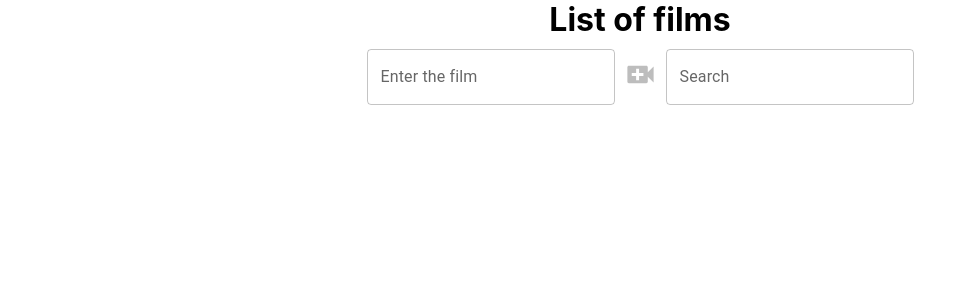
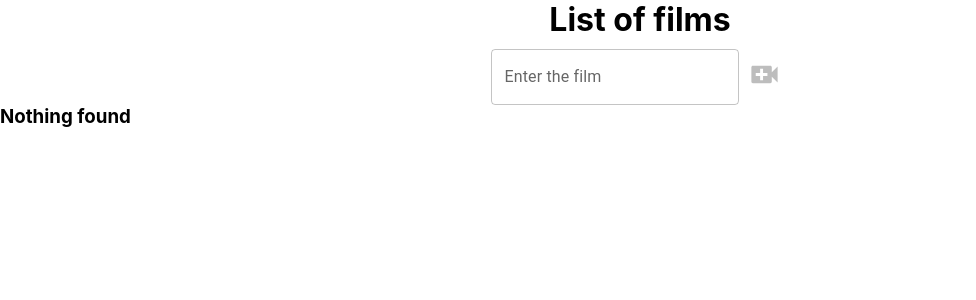
Before and after one commit to yneskladovae/List-of-films, a React (Create React App) app: page / in a window 1280 px wide. Shown: the top 300 px of the page, without its empty margins (0-976 px from the left). Built offline with nearby package versions, Linux system fonts and the light colour scheme.

Commit message:
start dev sidebar

```diff
--- a/src/components/FilmsList/FilmsList.tsx
+++ b/src/components/FilmsList/FilmsList.tsx
@@ -8,20 +8,17 @@ import Checkbox from '@mui/material/Checkbox';
 import PlayCircleOutlinedIcon from '@mui/icons-material/PlayCircleOutlined';
 import PlayCircleFilledOutlinedIcon from '@mui/icons-material/PlayCircleFilledOutlined';
 import {InputItemForm} from "../InputItemForm/InputItemForm";
-import TextField from "@mui/material/TextField";
+import {Search} from "../Search/Search";
 
 export const FilmsList = () => {
     const films = useSelector<AppRootStateType, Array<initialStateType>>(state => state.filmsList)
-    const [searchTerm, setSearchTerm] = useState("");
     const dispatch = useDispatch()
+
+    const [searchTerm, setSearchTerm] = useState<string>("");
 
     const addFilmRatingHandler = (id: string, ratingValue: null | number) => {
         dispatch(addFilmRatingAC(id, ratingValue))
     }
-
-    const handleChange = (event: ChangeEvent<HTMLInputElement>) => {
-        setSearchTerm(event.target.value);
-    };
 
     const results = !searchTerm
         ? films
@@ -29,28 +26,44 @@ export const FilmsList = () => {
             el.film.toLowerCase().includes(searchTerm.toLocaleLowerCase())
         );
 
+    const onChangeCheckboxHandler = (e: ChangeEvent<HTMLInputElement>) => {
+        console.log( e.currentTarget.checked)
+        e.currentTarget.checked && results.filter(el => el.isWatched)
+        console.log(results.filter(el => el.isWatched))
+    }
+
     return (
         <div>
+            <div className={'films-list-container'}>
+                {films.length > 0 && (
+                    <div className={'sidebar'}>
+                        <h2>Sidebar</h2>
+                        <div>
+                            <Search value={searchTerm} setSearchTerm={setSearchTerm}/>
+                        </div>
+                        <div>
+                            <label>
+                                Film viewed: <input type="checkbox" onChange={onChangeCheckboxHandler} />
+                            </label>
+                        </div>
+                        <div>
+                            <label>
+                                Rating of the film:  <FilmRating
+                                addFilmRating={() => {}}/>
+                            </label>
+                        </div>
+                    </div>
+                )}
+                <div className={'films-main'}>
+                    <div className={'add-film-form'}>
                         <h1 className={'title'}>List of films</h1>
-            <div className={'add-search-films'}>
-                <InputItemForm/>
-                <TextField
-                    label="Search"
-                    variant="outlined"
-                    type="text"
-                    placeholder="Search"
-                    value={searchTerm}
-                    onChange={handleChange}
-                />
+                        <InputItemForm setSearchTerm={setSearchTerm}/>
                     </div>
                     <ul className={'films-container'}>
                         {results.map(el => {
                             return (
                                 <>
-                            <Paper
-                                elevation={1}
-                                style={{backgroundColor: el.color}}
-                            >
+                                    <Paper elevation={1} style={{backgroundColor: el.color}}>
                                         <li key={el.id} className={'film-item'}>
                                             <div>
                                                 <h2>{el.film}</h2>
@@ -73,7 +86,10 @@ export const FilmsList = () => {
                                 </>
                             )
                         })}
+                        {results.length === 0 && <h3>Nothing found</h3>}
                     </ul>
+                </div>
+            </div>
         </div>
     );
 };
--- a/src/components/InputItemForm/InputItemForm.tsx
+++ b/src/components/InputItemForm/InputItemForm.tsx
@@ -1,10 +1,9 @@
-import React, {ChangeEvent, memo, useState} from 'react';
+import React, {ChangeEvent, FC, memo, useState} from 'react';
 import TextField from "@mui/material/TextField";
 import IconButton from "@mui/material/IconButton";
 import VideoCallIcon from "@mui/icons-material/VideoCall";
-import {addFilmAC, initialStateType} from "../../store/filmsListReducer";
-import {useDispatch, useSelector} from "react-redux";
-import {AppRootStateType} from "../../store/state";
+import {addFilmAC} from "../../store/filmsListReducer";
+import {useDispatch} from "react-redux";
 
 const getRandomColor = () => {
     const letters = '0123456789ABCDEF';
@@ -15,11 +14,11 @@ const getRandomColor = () => {
     return color;
 }
 
+type InputItemFormPropsType = {
+    setSearchTerm: (searchTerm: string) => void
+}
 
-export const InputItemForm = memo(() => {
-    const films = useSelector<AppRootStateType, Array<initialStateType>>(state => state.filmsList)
-
-    console.log('InputItemForm')
+export const InputItemForm: FC<InputItemFormPropsType> = memo(({setSearchTerm}) => {
     const [title, setTitle] = useState('')
     const dispatch = useDispatch()
 
@@ -31,6 +30,7 @@ export const InputItemForm = memo(() => {
         const newFilm = title[0].toUpperCase() + title.slice(1);
         dispatch(addFilmAC(newFilm.trim(), getRandomColor()))
         setTitle('')
+        setSearchTerm('')
     }
 
     return (
--- /dev/null
+++ b/src/components/Search/Search.tsx
@@ -0,0 +1,23 @@
+import React, {ChangeEvent, FC} from 'react';
+import TextField from "@mui/material/TextField";
+
+type SearchPropsType = {
+    value: string
+    setSearchTerm: (searchTerm: string) => void
+}
+
+export const Search: FC<SearchPropsType> = ({value, setSearchTerm}) => {
+    const onChangeSearchHandler = (event: ChangeEvent<HTMLInputElement>) => {
+        setSearchTerm(event.currentTarget.value)
+    }
+    return (
+        <TextField
+            label="Search"
+            variant="outlined"
+            type="text"
+            placeholder="Search"
+            value={value}
+            onChange={onChangeSearchHandler}
+        />
+    );
+};
```
Lines whose indentation alone changed are shown as unchanged.
